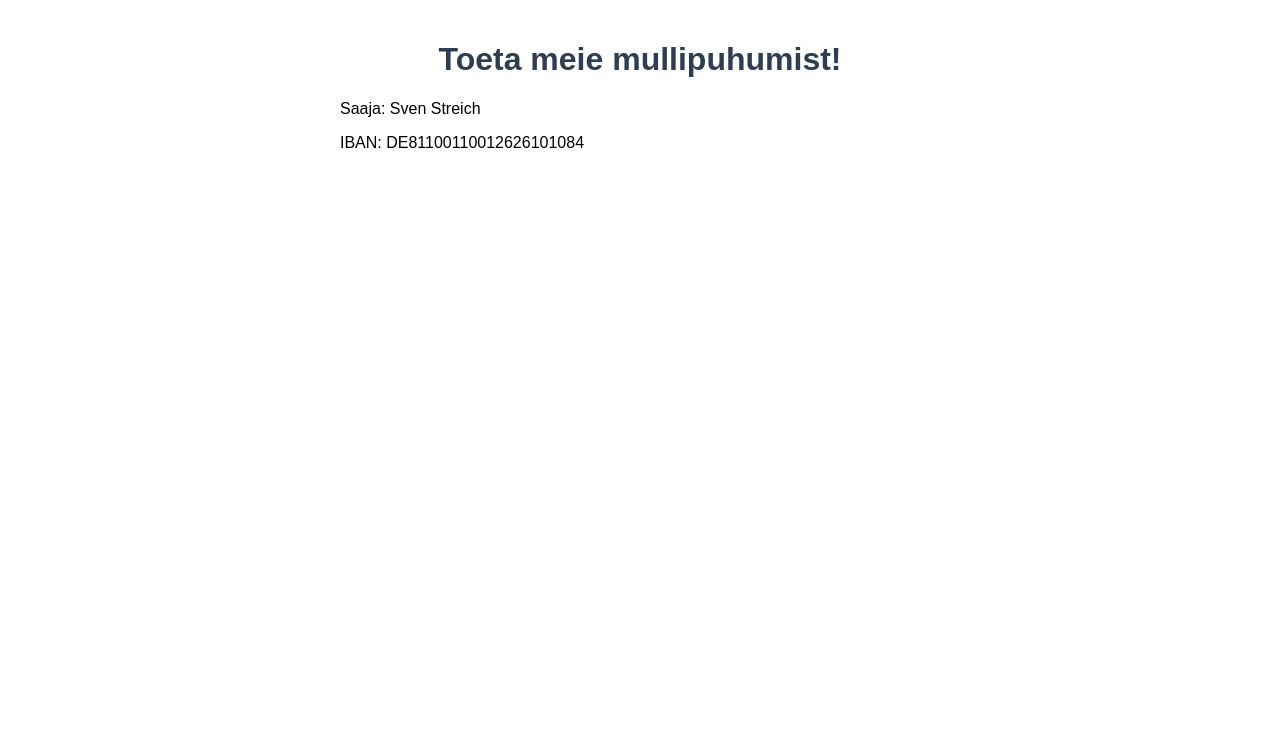
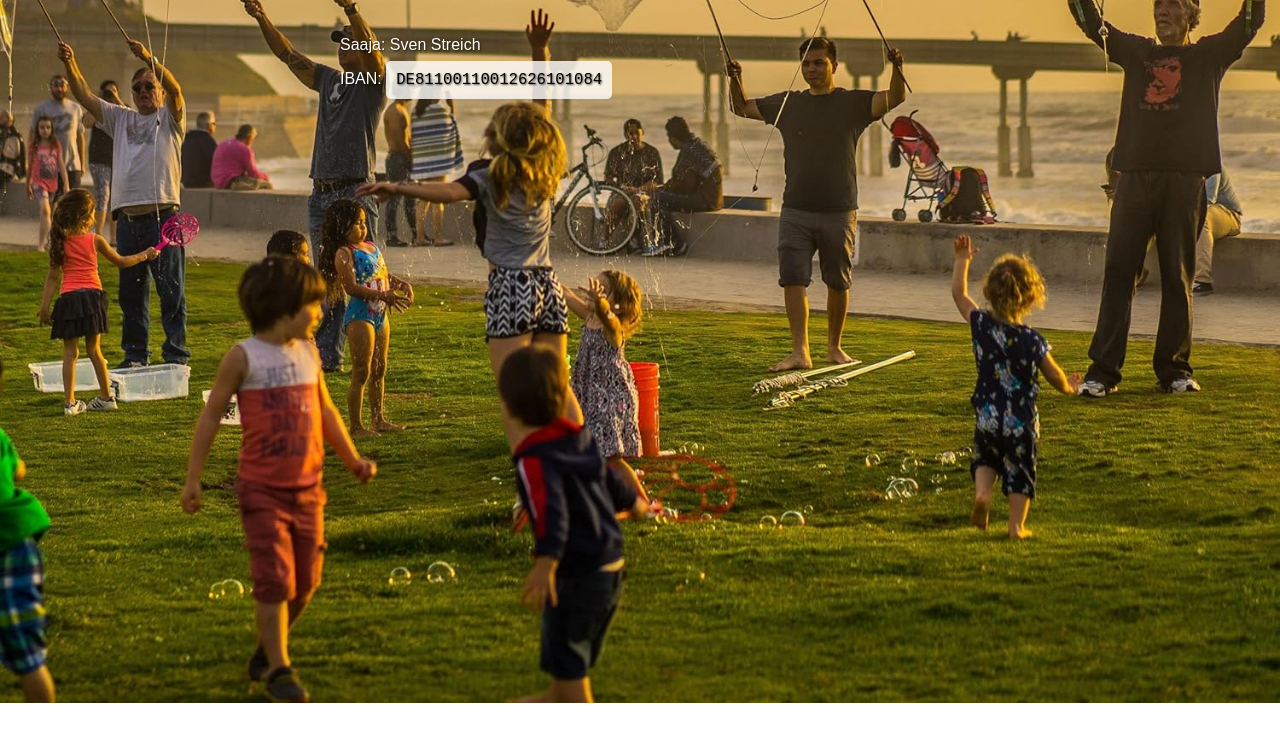
Before and after one commit to mullipull/payment-page, a plain HTML site: page index.html in a window 1280 px wide. Drawn offline with Linux system fonts and the light colour scheme.

Commit message:
Update index.html

```diff
--- a/index.html
+++ b/index.html
@@ -2,15 +2,36 @@
 <html lang="et">
 <head>
   <meta charset="UTF-8" />
+  <title>Mullipull</title>
   <style>
-    body { font-family: Arial, sans-serif; max-width: 600px; margin: auto; padding: 20px; }
-    h1 { text-align: center; color: #2c3e50; }
-    .iban { background: #f7f7f7; padding: 10px; border-radius: 5px; font-family: monospace; font-size: 1.2em; }
+    body {
+      font-family: Arial, sans-serif;
+      max-width: 600px;
+      margin: auto;
+      padding: 20px;
+      background-image: url('background.jpg');
+      background-size: cover;
+      background-position: center;
+      background-repeat: no-repeat;
+      color: #fff;
+      text-shadow: 1px 1px 2px rgba(0, 0, 0, 0.7);
+    }
+    h1 {
+      text-align: center;
+      color: #fff;
+    }
+    .iban {
+      background: rgba(255, 255, 255, 0.8);
+      color: #000;
+      padding: 10px;
+      border-radius: 5px;
+      font-family: monospace;
+      font-size: 1.2em;
+    }
   </style>
 </head>
 <body>
-  <h1>Toeta meie mullipuhumist!</h1>
   <p>Saaja: Sven Streich</p>
-  <p>IBAN: DE81100110012626101084</p>
+  <p>IBAN: <span class="iban">DE81100110012626101084</span></p>
 </body>
 </html>
```
